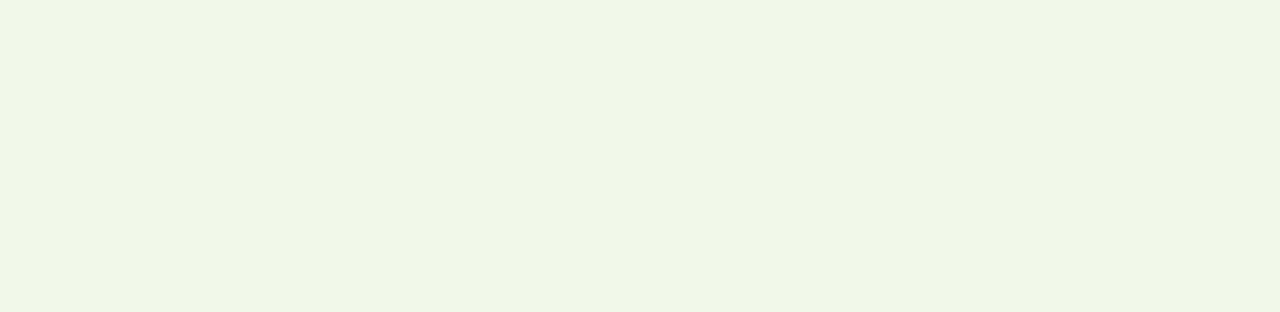
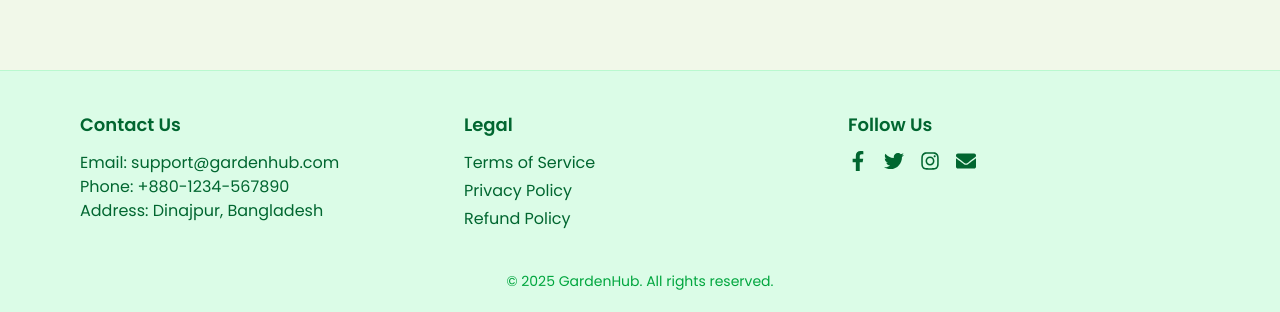
Before and after one commit to NurHossain-nur/garden-hub-client, a React (Vite) app: page / in a window 1280 px wide. Shown: the part 2023-2335 px from the top of the page. Before the commit the page ends 2013 px from the top, so only its background shows below. Built offline with nearby package versions, Linux system fonts and the light colour scheme; no server answers.

Commit message:
create footer component

```diff
--- /dev/null
+++ b/src/components/Footer/Footer.jsx
@@ -0,0 +1,44 @@
+import { FaFacebookF, FaTwitter, FaInstagram, FaEnvelope } from "react-icons/fa";
+
+const Footer = () => {
+  return (
+    <footer className="bg-green-100 text-green-800 mt-20 pt-10 border-t border-green-200 font-sans">
+      <div className="max-w-6xl mx-auto px-4 grid grid-cols-1 md:grid-cols-3 gap-8 pb-10">
+        {/* Contact Info */}
+        <div>
+          <h3 className="text-lg font-semibold mb-3">Contact Us</h3>
+          <p>Email: <a href="mailto:support@gardenhub.com" className="hover:text-green-600">support@gardenhub.com</a></p>
+          <p>Phone: +880-1234-567890</p>
+          <p>Address: Dinajpur, Bangladesh</p>
+        </div>
+
+        {/* Terms & Policies */}
+        <div>
+          <h3 className="text-lg font-semibold mb-3">Legal</h3>
+          <ul className="space-y-1">
+            <li><a href="#" className="hover:text-green-600">Terms of Service</a></li>
+            <li><a href="#" className="hover:text-green-600">Privacy Policy</a></li>
+            <li><a href="#" className="hover:text-green-600">Refund Policy</a></li>
+          </ul>
+        </div>
+
+        {/* Social Links */}
+        <div>
+          <h3 className="text-lg font-semibold mb-3">Follow Us</h3>
+          <div className="flex space-x-4">
+            <a href="#" className="text-xl hover:text-green-700 transition"><FaFacebookF /></a>
+            <a href="#" className="text-xl hover:text-green-700 transition"><FaTwitter /></a>
+            <a href="#" className="text-xl hover:text-green-700 transition"><FaInstagram /></a>
+            <a href="#" className="text-xl hover:text-green-700 transition"><FaEnvelope /></a>
+          </div>
+        </div>
+      </div>
+
+      <div className="text-center text-sm text-green-600 pb-6">
+        © {new Date().getFullYear()} GardenHub. All rights reserved.
+      </div>
+    </footer>
+  );
+};
+
+export default Footer;
--- a/src/layouts/Root.jsx
+++ b/src/layouts/Root.jsx
@@ -1,6 +1,7 @@
 import React from 'react';
 import Navbar from '../components/Navbar/Navbar';
 import { Outlet } from 'react-router';
+import Footer from '../components/Footer/Footer';
 
 const Root = () => {
     return (
@@ -11,6 +12,7 @@
             <main>
                 <Outlet></Outlet>
             </main>
+            <Footer></Footer>
         </div>
     );
 };
```
